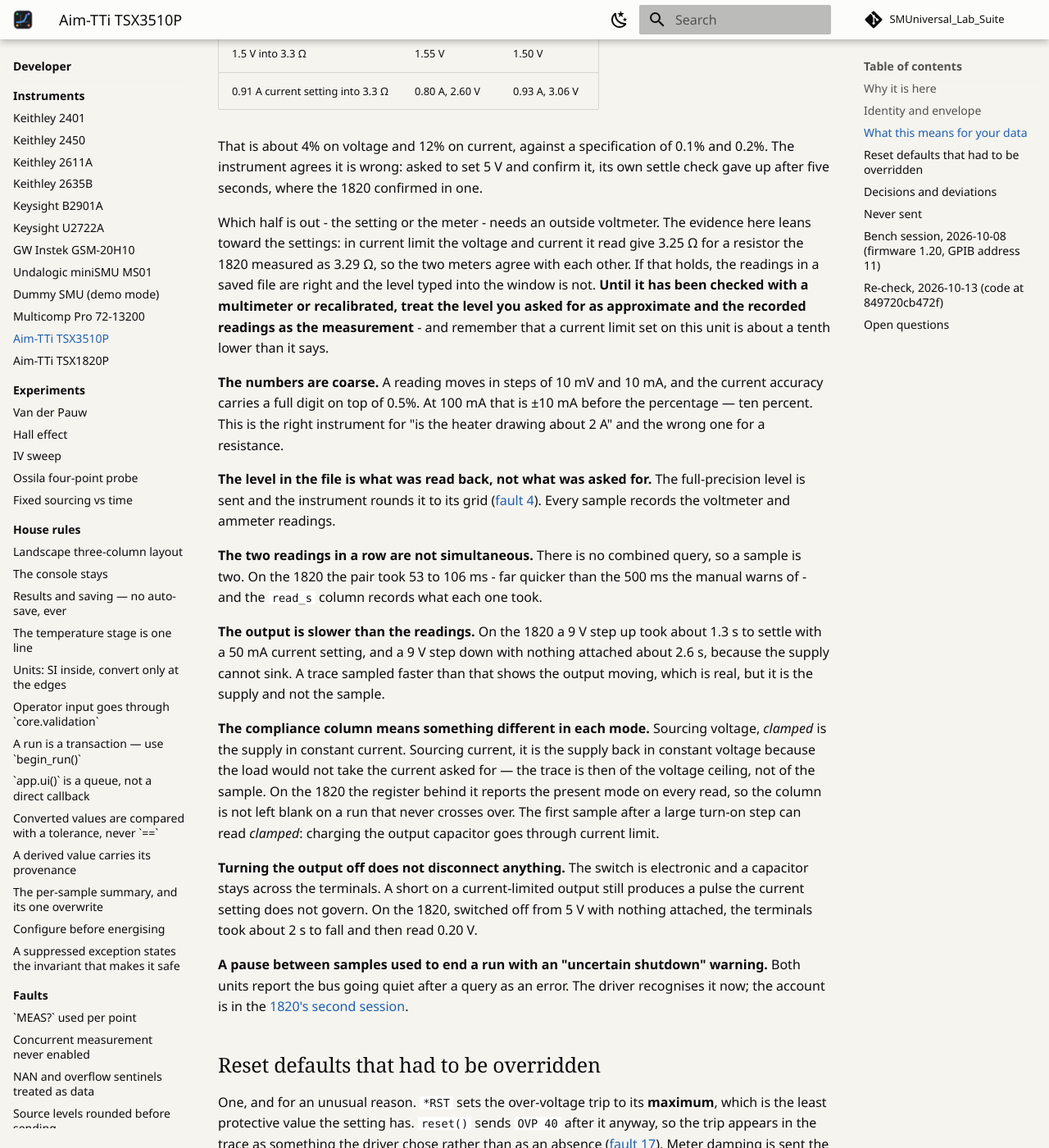
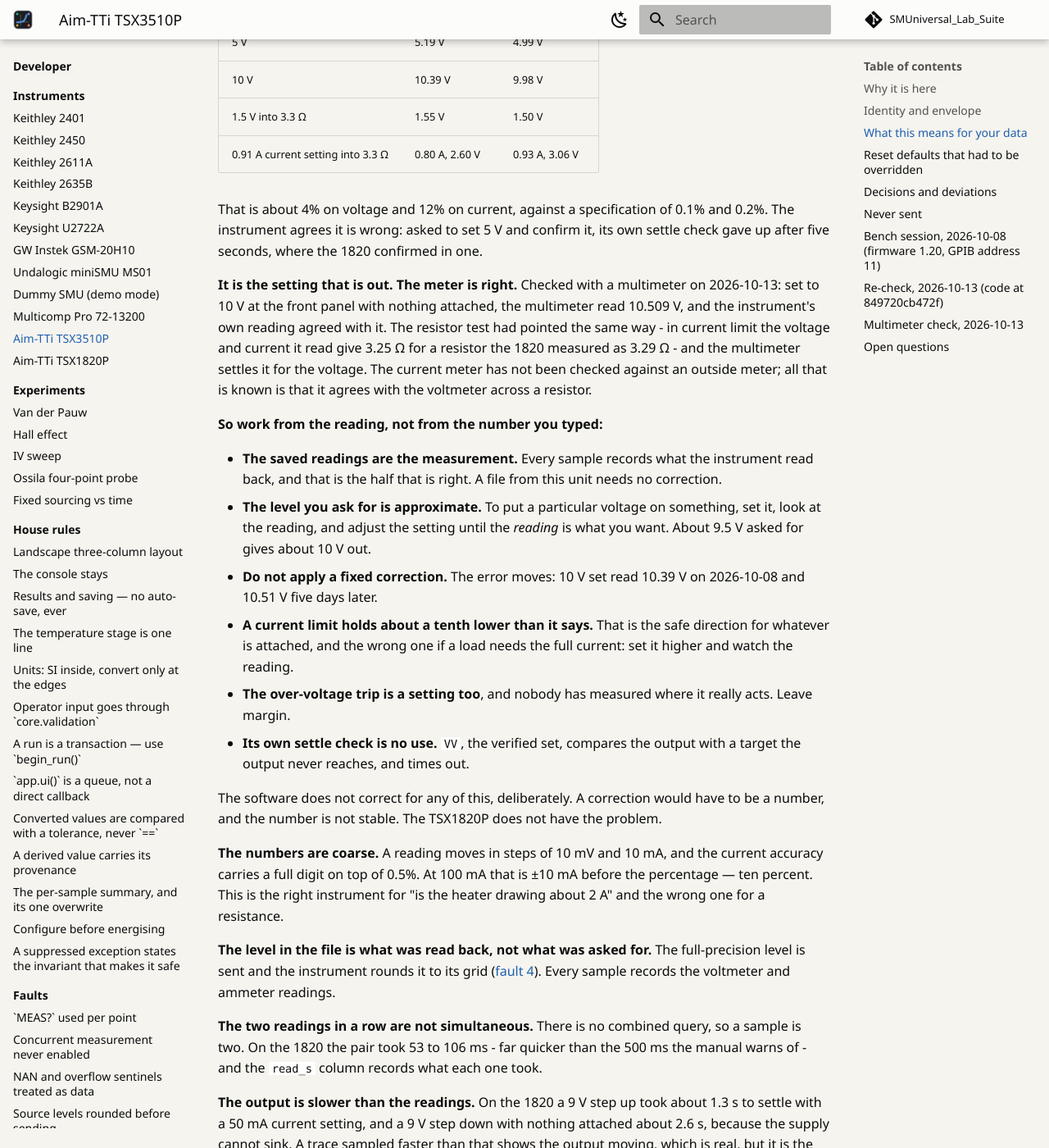
Before and after one commit to jcgutierrezg/SMUniversal_Lab_Suite, an MkDocs documentation site: the page built from docs/instruments/aimtti-tsx3510p.md, in a window 1280 px wide and 1400 px high, scrolled down 1682 px. Shown: the whole window at 82% size. Built offline with MkDocs 1.6.1 and Material for MkDocs 9.7.7, drawn with Linux system fonts in a browser that asks for light colours; comment, search, counter and statistics services are not loaded; some of the changed text lies outside the part shown.

Commit message:
Document the TSX3510P's setting error as a known, permanent issue
A multimeter check on 2026-10-13: set to 10 V at the front panel with
nothing attached, the output measured 10.509 V and the instrument's own
reading agreed. So the voltmeter is right and the voltage setting is about
5% high, where its meter showed 3.9% on the 8th. Recalibration needs the
manufacturer and is not planned.

The note, the operator page, technical-debt.md and the changelog now say
so, and say how to work with it: the saved readings are correct, the level
typed is approximate, trim the setting by the reading, and do not apply a
fixed correction because the error moves. The current limit holds about a
tenth under its setting; the ammeter has not been checked against an
outside meter.

Notes only. No driver file changed, so both supplies stay commissioned.
The comment on the 3510's envelope in the driver still says only an
outside meter can tell which half is out; it points to the note, which now
has the answer.

Under 1.0.3.

Co-Authored-By: Claude Opus 5.5 <noreply@anthropic.com>

```diff
--- a/docs/instruments/aimtti-tsx3510p.md
+++ b/docs/instruments/aimtti-tsx3510p.md
@@ -57,9 +57,12 @@ the manual wrong in several places. This note has this unit's
 measurements; the [TSX1820P's](aimtti-tsx1820p.md) has the fuller
 account of what the two have in common, because it went first.
 
-**This unit is out of calibration.** Its checkup passed - the driver
-and the instrument agree on every command - but what it puts out is not
-what it is set to. See *What this means for your data*.
+**This unit's settings are out of calibration, and that is not going to
+be fixed.** Its checkup passed - the driver and the instrument agree on
+every command - and its meters are right, but what it puts out is not
+what it is set to. Recalibrating it means sending it to the
+manufacturer, which is not planned. It is a known issue to work around,
+not a fault waiting on anyone: see *What this means for your data*.
 
 ## Why it is here
 
@@ -112,15 +115,38 @@ of 0.1% and 0.2%. The instrument agrees it is wrong: asked to set 5 V
 and confirm it, its own settle check gave up after five seconds, where
 the 1820 confirmed in one.
 
-Which half is out - the setting or the meter - needs an outside
-voltmeter. The evidence here leans toward the settings: in current
-limit the voltage and current it read give 3.25 Ω for a resistor the
-1820 measured as 3.29 Ω, so the two meters agree with each other. If
-that holds, the readings in a saved file are right and the level typed
-into the window is not. **Until it has been checked with a multimeter
-or recalibrated, treat the level you asked for as approximate and the
-recorded readings as the measurement** - and remember that a current
-limit set on this unit is about a tenth lower than it says.
+**It is the setting that is out. The meter is right.** Checked with a
+multimeter on 2026-10-13: set to 10 V at the front panel with nothing
+attached, the multimeter read 10.509 V, and the instrument's own
+reading agreed with it. The resistor test had pointed the same way - in
+current limit the voltage and current it read give 3.25 Ω for a
+resistor the 1820 measured as 3.29 Ω - and the multimeter settles it
+for the voltage. The current meter has not been checked against an
+outside meter; all that is known is that it agrees with the voltmeter
+across a resistor.
+
+**So work from the reading, not from the number you typed:**
+
+- **The saved readings are the measurement.** Every sample records what
+  the instrument read back, and that is the half that is right. A file
+  from this unit needs no correction.
+- **The level you ask for is approximate.** To put a particular voltage
+  on something, set it, look at the reading, and adjust the setting
+  until the *reading* is what you want. About 9.5 V asked for gives
+  about 10 V out.
+- **Do not apply a fixed correction.** The error moves: 10 V set read
+  10.39 V on 2026-10-08 and 10.51 V five days later.
+- **A current limit holds about a tenth lower than it says.** That is
+  the safe direction for whatever is attached, and the wrong one if a
+  load needs the full current: set it higher and watch the reading.
+- **The over-voltage trip is a setting too**, and nobody has measured
+  where it really acts. Leave margin.
+- **Its own settle check is no use.** `VV`, the verified set, compares
+  the output with a target the output never reaches, and times out.
+
+The software does not correct for any of this, deliberately. A
+correction would have to be a number, and the number is not stable. The
+TSX1820P does not have the problem.
 
 **The numbers are coarse.** A reading moves in steps of 10 mV and
 10 mA, and the current accuracy carries a full digit on top of 0.5%. At
@@ -299,15 +325,22 @@ only looks at 1 V, so this says no more than that; the table under
 **The trip landed off the grid again**: `OVP 20.5` read back as 20.40,
 as it did on the 8th.
 
+## Multimeter check, 2026-10-13
+
+Set to 10 V at the front panel, nothing attached: **10.509 V** on a
+multimeter across the output, and the same on the instrument's own
+reading. So the voltmeter is right and the voltage setting is about 5%
+high - a little more than the 3.9% its meter showed on the 8th.
+
+Recalibration needs the manufacturer and is not planned. This is the
+state the unit will be used in.
+
 ## Open questions
 
-1. **Is it the settings or the meters that are out?** Put a multimeter
-   across the output at 10 V with nothing attached. If it reads 10.39 V
-   the setting is high and the meter is right, which is what the
-   resistor test suggests. Either way the unit wants recalibrating; the
-   manual's service guide has the procedure, and none of it is
-   reachable from the bus commands this driver uses. After it has been
-   done, one run of `tools/bench_supply.py` replaces the table above.
+1. **Is the current meter right as well?** The voltmeter has been
+   checked against a multimeter and the ammeter has not. A multimeter in
+   series with a resistor, in current limit, would say - and would say
+   how far under its setting the limit really sits.
 2. **Is the trip's grid really coarser than the output's?** `OVP 20.5`
    came back as 20.40, on two days. It is repeatable, but on a unit
    whose other settings are out, so it may still be calibration rather
```
Also changed, not shown: CHANGELOG.md (+7 -3 lines), docs/guide/instruments/aimtti-tsx3510p.md (+19 -7 lines), docs/open/technical-debt.md (+1 -1 lines).
